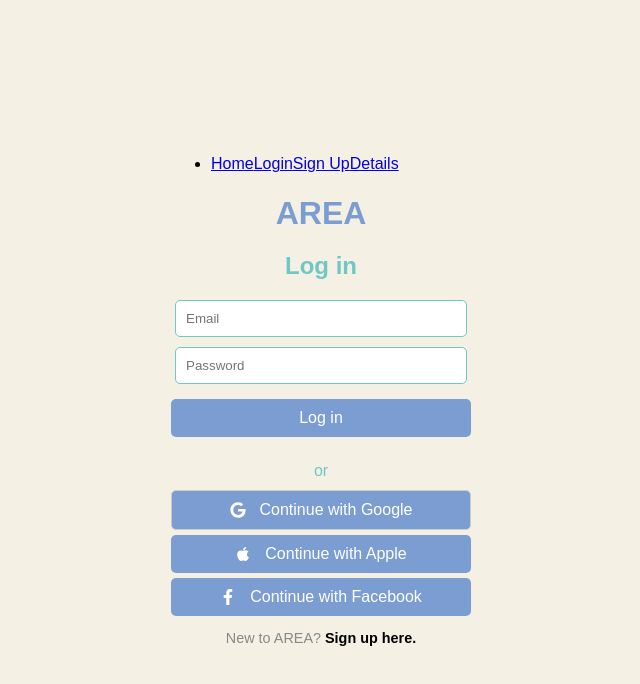
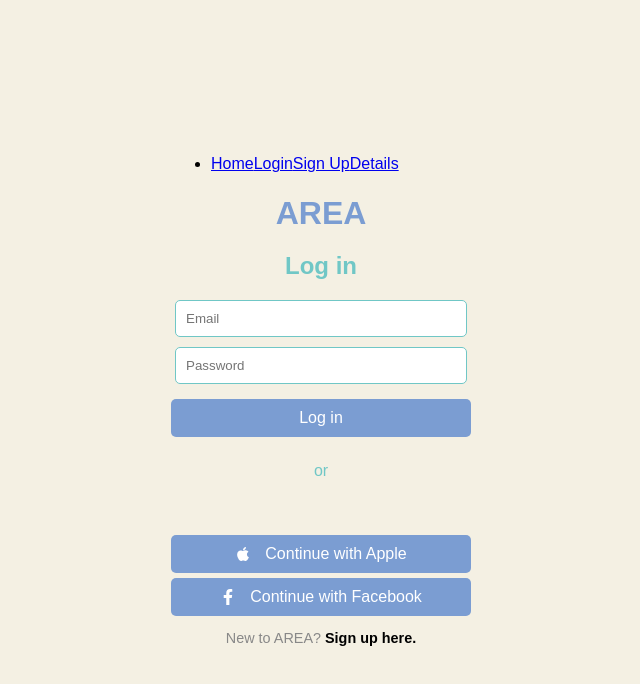
Before and after one commit to Quentintnrl/AREA, a React (Create React App) app in the folder web/: page /login in a window 1280 px wide. Shown: the top 684 px of the page, without its empty margins (319-959 px from the left). Built offline with nearby package versions, Linux system fonts and the light colour scheme.

Commit message:
✅ add the registration with google

```diff
--- a/web/package.json
+++ b/web/package.json
@@ -3,6 +3,7 @@
   "version": "0.1.0",
   "private": true,
   "dependencies": {
+    "@react-oauth/google": "^0.12.1",
     "@testing-library/jest-dom": "^5.17.0",
     "@testing-library/react": "^13.4.0",
     "@testing-library/user-event": "^13.5.0",
--- a/web/src/components/LoginPage.js
+++ b/web/src/components/LoginPage.js
@@ -3,7 +3,7 @@ import "./SignUpPage.css"; // Utilisez le même fichier CSS que SignUpPage
 import { FaGoogle, FaApple, FaFacebookF } from 'react-icons/fa';
 import { Link, useNavigate } from 'react-router-dom';
 import axios from 'axios';
-import Dashboard from "./dashboard";
+import { GoogleLogin } from '@react-oauth/google';
 
 const LoginPage = () => {
   const [email, setEmail] = useState('');
@@ -30,6 +30,27 @@ const LoginPage = () => {
       setError(error.response?.data?.error || 'Login failed');
       console.error('Login failed', error.response?.data);
     }
+  };
+
+  const handleLoginSuccess = async (response) => {
+    console.log('Google login successful');
+    const token = response.credential;  // Get the ID token from Google
+
+    console.log('Google ID Token:', token);
+    try {
+      // Send the token to the backend to verify
+      const res = await axios.post('http://localhost:8080/auth/google', { token: token });
+
+      // Handle the response, store the JWT token, etc.
+      console.log(res.data); // Example: { token: 'JWT-TOKEN-HERE' }
+      localStorage.setItem('authToken', res.data.token);  // Save the token in local storage
+    } catch (err) {
+      console.error('Authentication failed:', err);
+    }
+  };
+
+  const handleLoginFailure = (error) => {
+    console.error('Google login failed:', error);
   };
 
   return (
@@ -63,10 +84,10 @@ const LoginPage = () => {
       <p className="signup-divider">or</p>
 
       <div className="social-buttons">
-        <button className="signup-button google">
-          <FaGoogle className="mr-2" />
-          Continue with Google
-        </button>
+        <GoogleLogin
+          onSuccess={handleLoginSuccess}
+          onError={handleLoginFailure}
+        />
         <button className="signup-button apple">
           <FaApple className="mr-2" />
           Continue with Apple
--- a/web/src/components/dashboard.js
+++ b/web/src/components/dashboard.js
@@ -100,13 +100,13 @@ const CreateAppletModal = ({ isOpen, onClose, onCreateApplet }) => {
     const response = await axios.get(`http://localhost:8080/isUserLogin/${serviceId}/${user_id}`);
     console.log("RESPONSE IS", response.data);
 
-    if (serviceId == 2 || serviceId == 3) {
-      fetchServiceActions(serviceId);
+    if (serviceId == 1) {
+      navigate(`/connectServices/${serviceId}`);
+      console.log('USER IS NOT LOGGED IN');
     } else if (response.data.login === true) {
       fetchServiceActions(serviceId);
     } else {
-      navigate(`/connectServices/${serviceId}`);
-      console.log('USER IS NOT LOGGED IN');
+      fetchServiceActions(serviceId);
     }
   };
 
@@ -119,13 +119,13 @@ const CreateAppletModal = ({ isOpen, onClose, onCreateApplet }) => {
     const response = await axios.get(`http://localhost:8080/isUserLogin/${serviceId}/${user_id}`);
     console.log("RESPONSE IS", response.data);
 
-    if (serviceId == 2 || serviceId == 3) {
-      fetchServiceReactions(serviceId);
+    if (serviceId == 1) {
+      navigate(`/connectServices/${serviceId}`);
+      console.log("USER IS NOT LOGGED IN");
     } else if (response.data.login === true) {
       fetchServiceReactions(serviceId);
     } else {
-      navigate(`/connectServices/${serviceId}`);
-      console.log("USER IS NOT LOGGED IN");
+      fetchServiceReactions(serviceId);
     }
   };
 
--- a/web/src/index.js
+++ b/web/src/index.js
@@ -3,11 +3,14 @@ import ReactDOM from 'react-dom/client';
 import './index.css';
 import App from './App';
 import reportWebVitals from './reportWebVitals';
+import {GoogleOAuthProvider} from "@react-oauth/google";
 
 const root = ReactDOM.createRoot(document.getElementById('root'));
 root.render(
   <React.StrictMode>
+    <GoogleOAuthProvider clientId="487545478283-sngqjb8bk9st81ng89q1rsaag6dbq010.apps.googleusercontent.com">
     <App />
+    </GoogleOAuthProvider>
   </React.StrictMode>
 );
 
```
